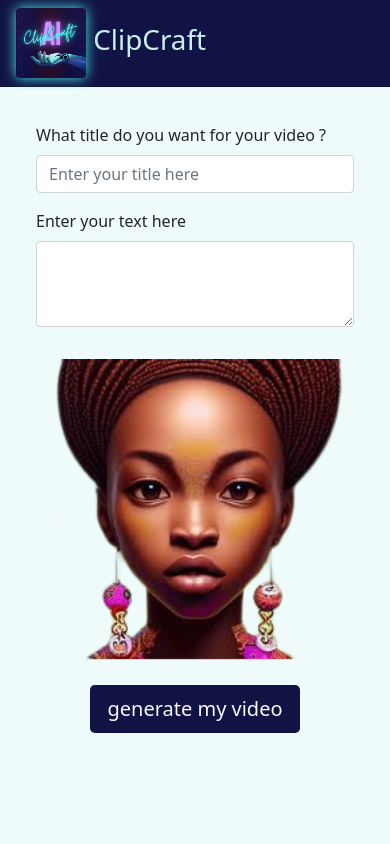
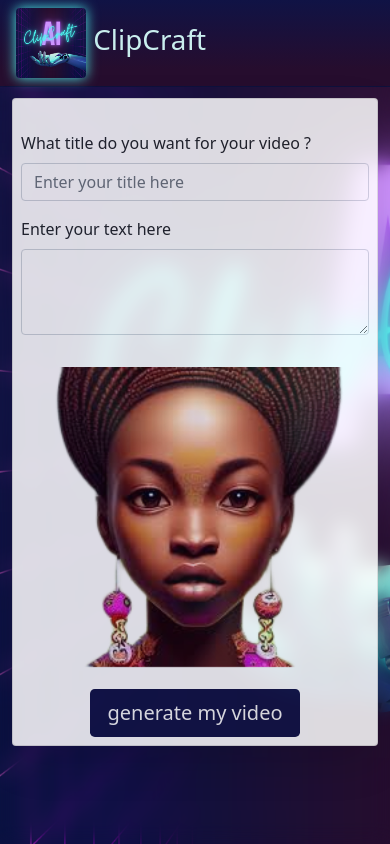
Before and after one commit to boudjasma/ClipCraft, a Django app: page /accounts/profile/ in a window 390 px wide; the page is wider, and only the part inside the window is pictured. Run offline with Django 4.2, Linux system fonts and the light colour scheme; some libraries are stand-ins or nearby versions.

Commit message:
Design modification - add new background

```diff
--- a/craftapp/static/css/base.css
+++ b/craftapp/static/css/base.css
@@ -32,13 +32,12 @@
 }
 
 #header {
-    background: #111345;
-    background: -moz-linear-gradient(top, #260d2e 100%);
-    background: -webkit-linear-gradient(top, #260d2e 100%);
-    background: -o-linear-gradient(top, #260d2e 100%);
-    background: -ms-linear-gradient(top, #260d2e 100%);
-    filter: progid:DXImageTransform.Microsoft.gradient(startColorstr='#111345', endColorstr='#305084', GradientType=0);
-    background: linear-gradient(top, #260d2e 10);
+    background: #101345;
+    background: -moz-linear-gradient(top, #101345, #260d2e 80%);
+    background: -webkit-linear-gradient(top, #101345, #260d2e 80%);
+    background: -o-linear-gradient(top, #101345, #260d2e 80%);
+    background: -ms-linear-gradient(top, #101345, #260d2e 80%);
+    background: linear-gradient(top, #101345, #260d2e 8);
 }
 
 #title {
@@ -46,5 +45,19 @@
 }
 
 body {
-    background-color: #EEFBFA
+    background-image: url('../assets/logo.png');
+    background-size: cover;
+    background-repeat: no-repeat;
+    backdrop-filter: blur(10px);
+    height: 100vh;
+    overflow-x: hidden;
 }
+
+
+main {
+    position: absolute;
+    top: 50%;
+    left: 50%;
+    transform: translate(-50%, -50%);
+    opacity: 0.85;
+}
--- a/craftapp/templates/craftapp/base.html
+++ b/craftapp/templates/craftapp/base.html
@@ -7,7 +7,7 @@
 <head>
   <!-- Required meta tags -->
   <meta charset="UTF-8" />
-  <meta name="viewport" content="width=device-width, initial-scale=1.0" />
+  <meta name="viewport" content="width=device-width, initial-scale=1.0">
 
   <title>{% block title %}{% trans "CraftApp" %}{% endblock %}</title>
 
@@ -35,7 +35,7 @@
 </head>
 
 <body>
-  <div class="card-header rounded-0" id="header">
+  <div class="card-header container-fluid rounded-0" id="header">
     <div class="d-flex justify-content-between">
       <div class="fs-1" id="title">
         <img src="{% static 'assets/logo.png' %}" class="rounded" alt="ClipCraftLogo" height="70" width="70" id="logo">
@@ -49,8 +49,12 @@
     </div>
 
   </div>
-  <main>
-    {% block content %}{% endblock %}
+  <main class="container p-sm-4">
+    <div class="card shadow-lg bg-body rounded">
+      <div class="card-sm-body">
+        {% block content %}{% endblock %}
+      </div>
+    </div>
   </main>
 </body>
 {% block modal %}
--- a/craftapp/templates/craftapp/home.html
+++ b/craftapp/templates/craftapp/home.html
@@ -18,12 +18,11 @@
 {% block content %}
 <div class="fs-2 card-title m-4">{% if user.is_authenticated %} {% trans "Welcome" %}, {{ user.username }} !{% endif %}
 </div>
-<div class="container-fluid m-sm-4 p-2">
+<div class="p-2">
   <form method="POST" action="{% url 'home' %}">
     {% csrf_token %}
-    <div class="row gx-5 m-1">
     <div class="d-sm-flex justify-content-between">
-        <div class="col-lg-6 col-md-12 p-sm-3">
+      <div class="col-sm-6 p-sm-3">
         <div class="mb-3">
           <label for="title" class="form-label">{% trans "What title do you want for your video ?" %}</label>
           <input class="form-control" id="title" name="title" placeholder="{% trans 'Enter your title here' %}">
@@ -33,7 +32,7 @@
           <textarea class="form-control" id="text" name="text" rows="3"></textarea>
         </div>
       </div>
-        <div class="col">
+      <div class="col-sm-6">
         <div class="d-flex justify-content-center">
           <div class="row team-container w-sm-50 p-3">
             <div id="carouselExampleControls" class="carousel slide" data-bs-ride="carousel">
@@ -87,7 +86,6 @@
         </div>
       </div>
     </div>
-    </div>
     <div class="row">
       <div class="d-flex justify-content-center">
         <button type="submit" class="btn btn-lg w-sm-50 text-light" style="background-color: #111345;">
--- a/craftapp/templates/craftapp/result.html
+++ b/craftapp/templates/craftapp/result.html
@@ -15,7 +15,7 @@
 {% endblock %}
 
 {% block content %}
-<div class="container-fluid m-sm-4 p-2">
+<div class="container-fluid m-sm-4 p-2" style="width: 50rem;">
     <div class="row gx-5 m-1">
         <h1>Results:</h1>
         <div class="d-sm-flex justify-content-evenly">
@@ -36,7 +36,8 @@
     </div>
     <div class="p-2 bd-highlight">
         <div class="d-flex justify-content-center">
-            <a href="{% static 'media/video.mp4' %}" download class="btn btn-info">{% trans "Download Video" %}</a>
+            <a href="{% static 'media/video.mp4' %}" download class="btn w-sm-50 text-light m-2"
+                style="background-color: #111345;">{% trans "Download Video" %}</a>
         </div>
     </div>
 </div>
```
Also changed, not shown: craftapp/templates/craftapp/login.html (+5 -5 lines), db.sqlite3. Lines whose indentation alone changed are shown as unchanged.
